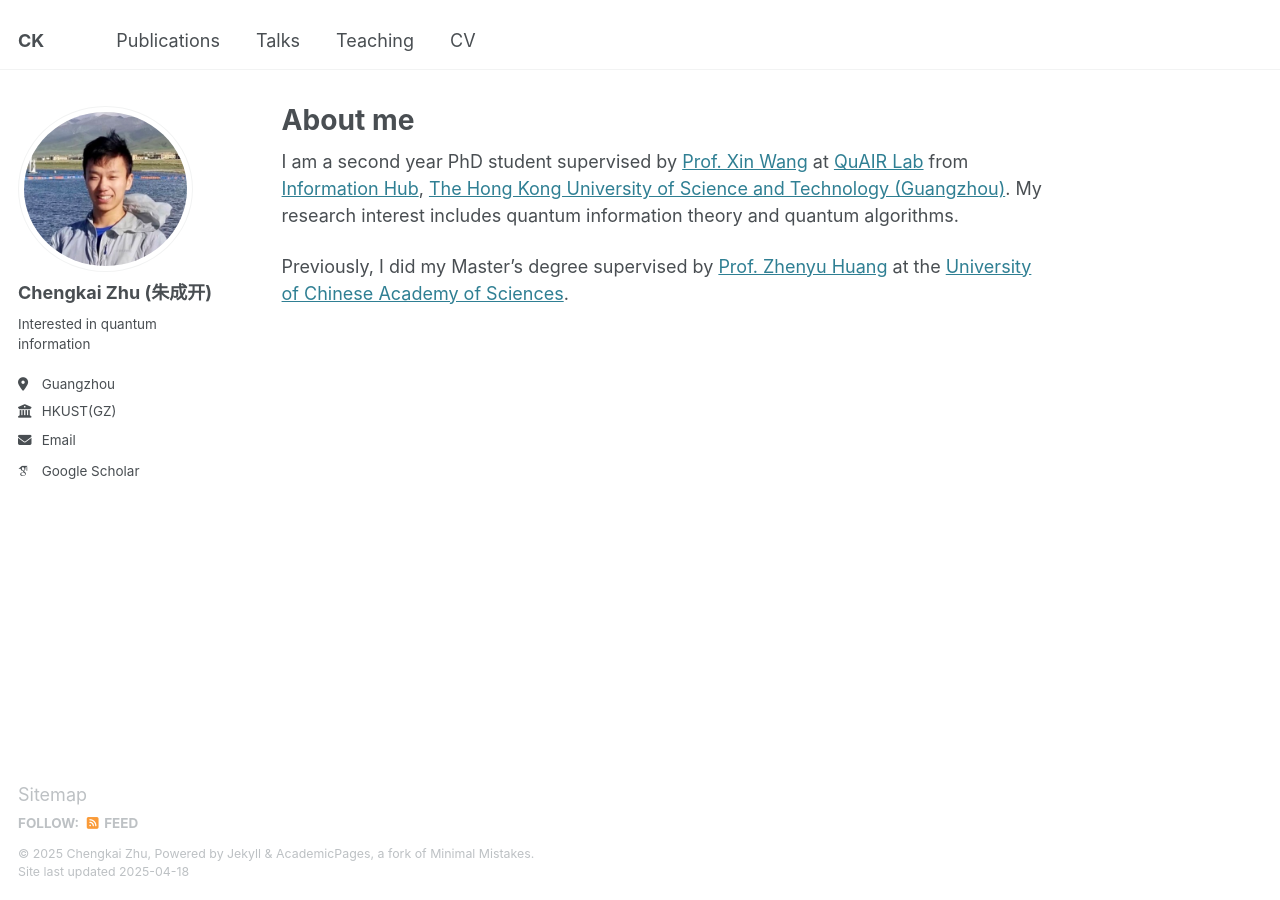
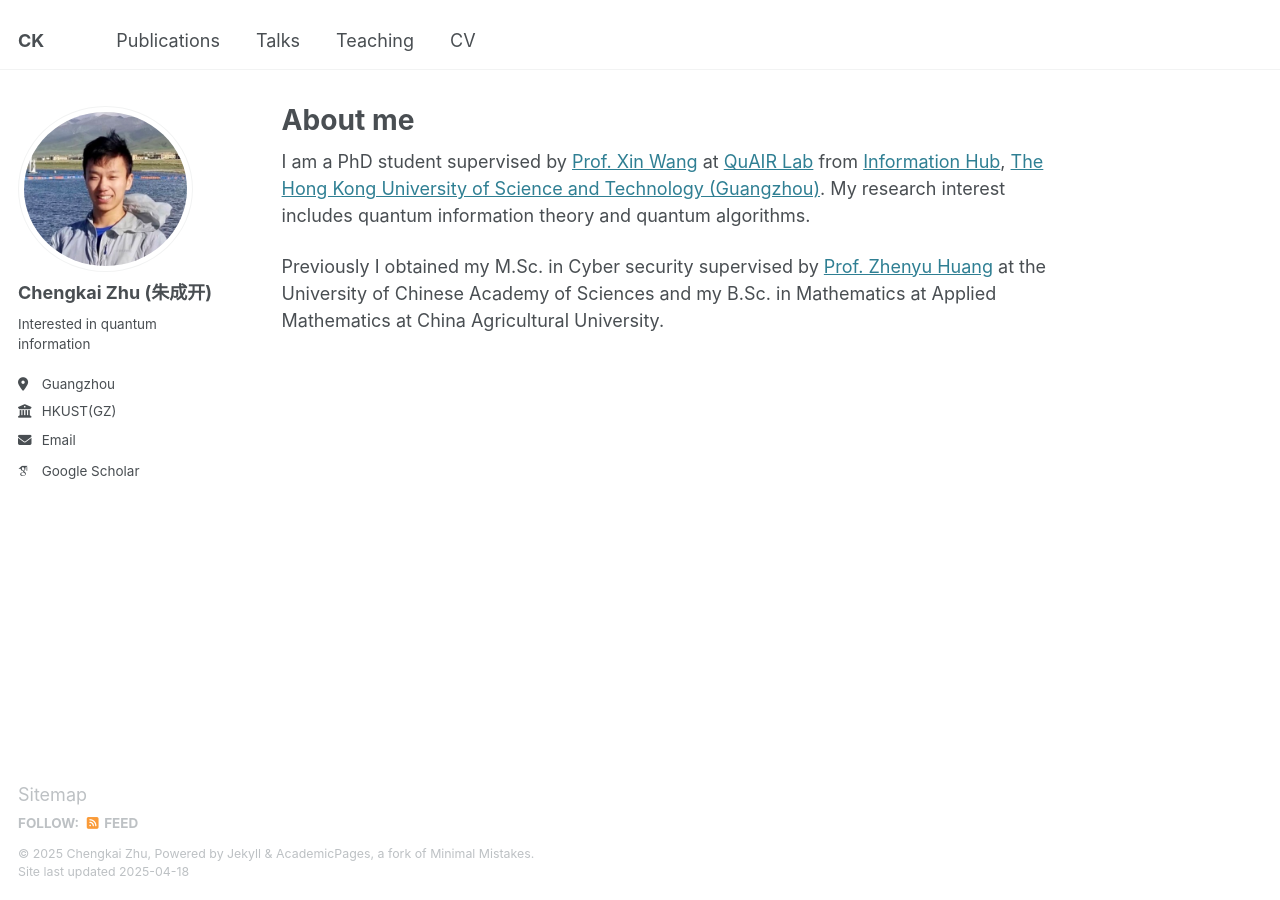
Before and after one commit to Chengkai-Zhu/Chengkai-Zhu.github.io, a Jekyll site: the page built from _pages/about.md, in a window 1280 px wide. Built offline with Jekyll 4.4.1, drawn with Linux system fonts in a browser that asks for light colours; some web fonts are replaced.

Commit message:
Update about.md

```diff
--- a/_pages/about.md
+++ b/_pages/about.md
@@ -8,6 +8,6 @@
 ---
 
 
-I am a second year PhD student supervised by [Prof. Xin Wang](https://www.xinwang.info/) at [QuAIR Lab](https://www.quair.group/people/) from [Information Hub](https://infh.hkust-gz.edu.cn/), [The Hong Kong University of Science and Technology (Guangzhou)](https://hkust-gz.edu.cn/). My research interest includes quantum information theory and quantum algorithms.
+I am a PhD student supervised by [Prof. Xin Wang](https://www.xinwang.info/) at [QuAIR Lab](https://www.quair.group/people/) from [Information Hub](https://infh.hkust-gz.edu.cn/), [The Hong Kong University of Science and Technology (Guangzhou)](https://hkust-gz.edu.cn/). My research interest includes quantum information theory and quantum algorithms.
 
-Previously, I did my Master's degree supervised by [Prof. Zhenyu Huang](https://scholar.google.com/citations?user=omCIQ64AAAAJ&hl=zh-CN) at the [University of Chinese Academy of Sciences](https://www.ucas.ac.cn/).
+Previously I obtained my M.Sc. in Cyber security supervised by [Prof. Zhenyu Huang](https://scholar.google.com/citations?user=omCIQ64AAAAJ&hl=zh-CN) at the University of Chinese Academy of Sciences and my B.Sc. in Mathematics at Applied Mathematics at China Agricultural University.
```
